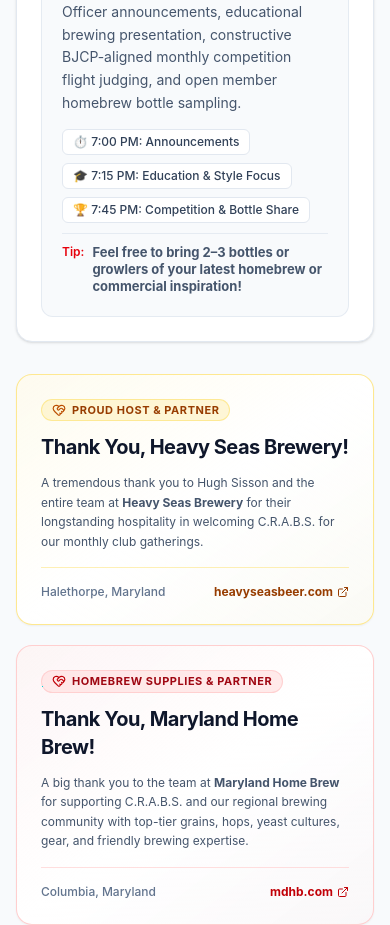
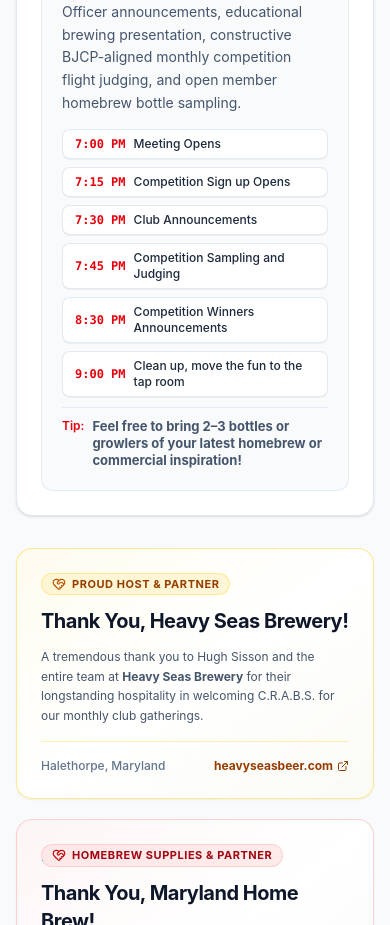
Before and after one commit to CompMage/compmage.github.io, a React (Vite) app: page / in a window 390 px wide. Shown: the part 3520-4445 px from the top of the page. Built offline with nearby package versions, Linux system fonts and the light colour scheme.

Commit message:
feat(ui): update meeting schedule component
Refactor the meeting agenda display to use a responsive grid layout with improved styling and clearer time blocks.

```diff
--- a/src/components/AboutMeetings.tsx
+++ b/src/components/AboutMeetings.tsx
@@ -125,16 +125,31 @@ export const AboutMeetings: React.FC = () => {
                   <p className="text-sm text-slate-600 leading-relaxed">
                     Officer announcements, educational brewing presentation, constructive BJCP-aligned monthly competition flight judging, and open member homebrew bottle sampling.
                   </p>
-                  <div className="flex flex-wrap items-center gap-2 pt-1 text-xs">
-                    <span className="inline-flex items-center gap-1 px-2.5 py-1 rounded-md bg-white border border-slate-200 font-medium text-slate-700">
-                      ⏱️ 7:00 PM: Announcements
-                    </span>
-                    <span className="inline-flex items-center gap-1 px-2.5 py-1 rounded-md bg-white border border-slate-200 font-medium text-slate-700">
-                      🎓 7:15 PM: Education & Style Focus
-                    </span>
-                    <span className="inline-flex items-center gap-1 px-2.5 py-1 rounded-md bg-white border border-slate-200 font-medium text-slate-700">
-                      🏆 7:45 PM: Competition & Bottle Share
-                    </span>
+                  <div className="grid grid-cols-1 sm:grid-cols-2 gap-2 pt-1 text-xs">
+                    <div className="flex items-center gap-2 px-3 py-1.5 rounded-lg bg-white border border-slate-200/90 shadow-2xs">
+                      <span className="font-mono font-bold text-red-600 shrink-0">7:00 PM</span>
+                      <span className="font-medium text-slate-800">Meeting Opens</span>
+                    </div>
+                    <div className="flex items-center gap-2 px-3 py-1.5 rounded-lg bg-white border border-slate-200/90 shadow-2xs">
+                      <span className="font-mono font-bold text-red-600 shrink-0">7:15 PM</span>
+                      <span className="font-medium text-slate-800">Competition Sign up Opens</span>
+                    </div>
+                    <div className="flex items-center gap-2 px-3 py-1.5 rounded-lg bg-white border border-slate-200/90 shadow-2xs">
+                      <span className="font-mono font-bold text-red-600 shrink-0">7:30 PM</span>
+                      <span className="font-medium text-slate-800">Club Announcements</span>
+                    </div>
+                    <div className="flex items-center gap-2 px-3 py-1.5 rounded-lg bg-white border border-slate-200/90 shadow-2xs">
+                      <span className="font-mono font-bold text-red-600 shrink-0">7:45 PM</span>
+                      <span className="font-medium text-slate-800">Competition Sampling and Judging</span>
+                    </div>
+                    <div className="flex items-center gap-2 px-3 py-1.5 rounded-lg bg-white border border-slate-200/90 shadow-2xs">
+                      <span className="font-mono font-bold text-red-600 shrink-0">8:30 PM</span>
+                      <span className="font-medium text-slate-800">Competition Winners Announcements</span>
+                    </div>
+                    <div className="flex items-center gap-2 px-3 py-1.5 rounded-lg bg-white border border-slate-200/90 shadow-2xs">
+                      <span className="font-mono font-bold text-red-600 shrink-0">9:00 PM</span>
+                      <span className="font-medium text-slate-800">Clean up, move the fun to the tap room</span>
+                    </div>
                   </div>
 
                   <div className="pt-2.5 mt-2 border-t border-slate-200/80 flex items-start gap-2 text-xs sm:text-sm text-slate-600">
```
